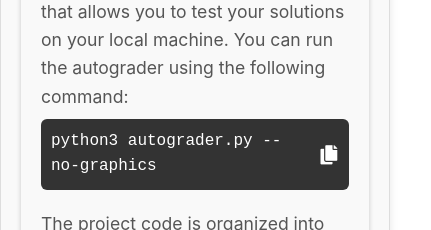
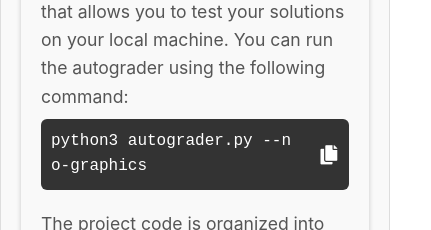
Before and after one commit to harsh-choudhary-nature/assignments-website, a React (Create React App) app: page /project/1 in a window 390 px wide. Shown: the part 1160-1390 px from the top of the page, 431 px wide, since content can reach past the window. Built offline with nearby package versions, Linux system fonts and the light colour scheme.

Commit message:
fixed wrapping of code segments for small screens

```diff
--- a/src/projects/project1.css
+++ b/src/projects/project1.css
@@ -245,3 +245,12 @@
   /*word-break: break-all;  /* Break text if necessary */
   white-space: normal;    /* Ensure normal text wrapping */
 }
+
+/* Styles for screens <= 428px */
+@media (max-width: 428px) {
+  .datablock span.code {
+    word-wrap: break-word; /* Break long words */
+    word-break: break-all; /* Add break-all for smaller screens */
+    white-space: normal;   /* Ensure normal text wrapping */
+  }
+}
--- a/src/projects/project2.css
+++ b/src/projects/project2.css
@@ -281,3 +281,12 @@
   /*word-break: break-all;  /* Break text if necessary */
   white-space: normal;    /* Ensure normal text wrapping */
 }
+
+/* Styles for screens <= 428px */
+@media (max-width: 428px) {
+  .datablock span.code {
+    word-wrap: break-word; /* Break long words */
+    word-break: break-all; /* Add break-all for smaller screens */
+    white-space: normal;   /* Ensure normal text wrapping */
+  }
+}
--- a/src/projects/project3.css
+++ b/src/projects/project3.css
@@ -281,3 +281,12 @@
   /*word-break: break-all;  /* Break text if necessary */
   white-space: normal;    /* Ensure normal text wrapping */
 }
+
+/* Styles for screens <= 428px */
+@media (max-width: 428px) {
+  .datablock span.code {
+    word-wrap: break-word; /* Break long words */
+    word-break: break-all; /* Add break-all for smaller screens */
+    white-space: normal;   /* Ensure normal text wrapping */
+  }
+}
```
